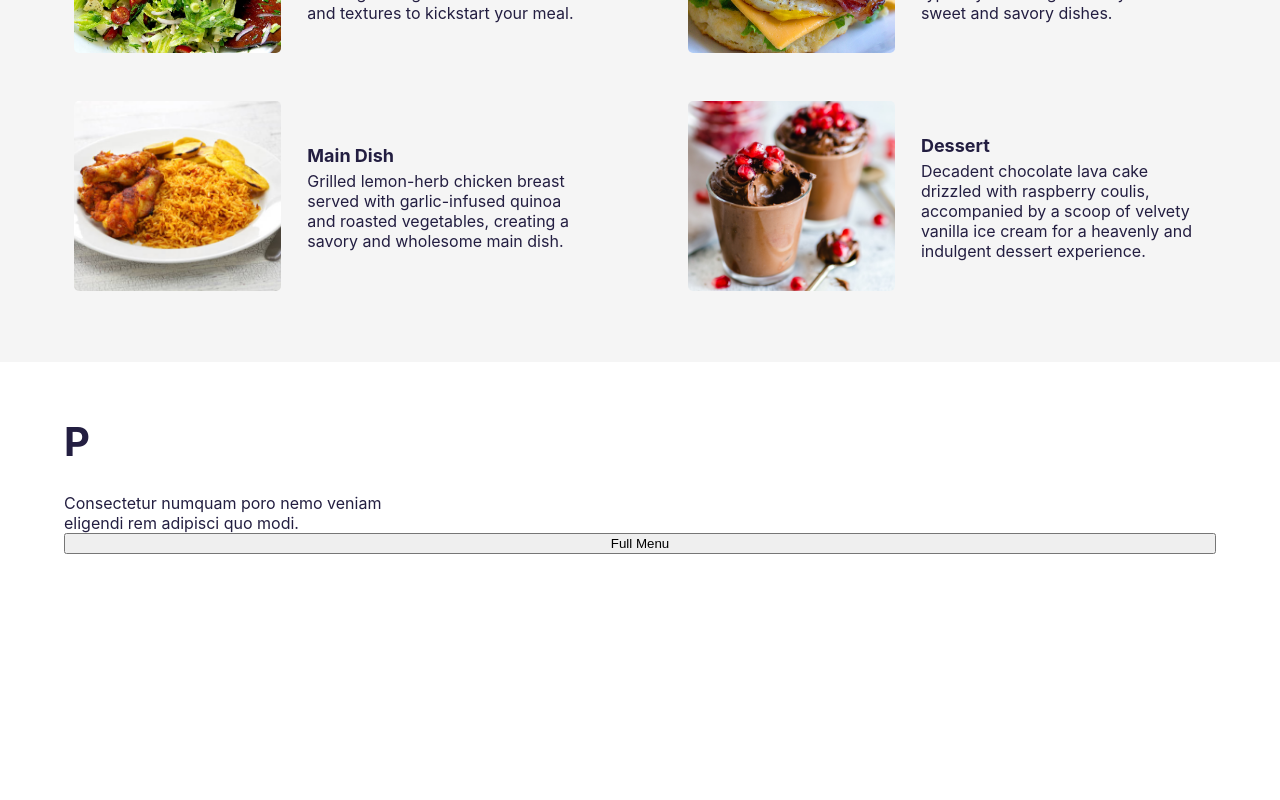
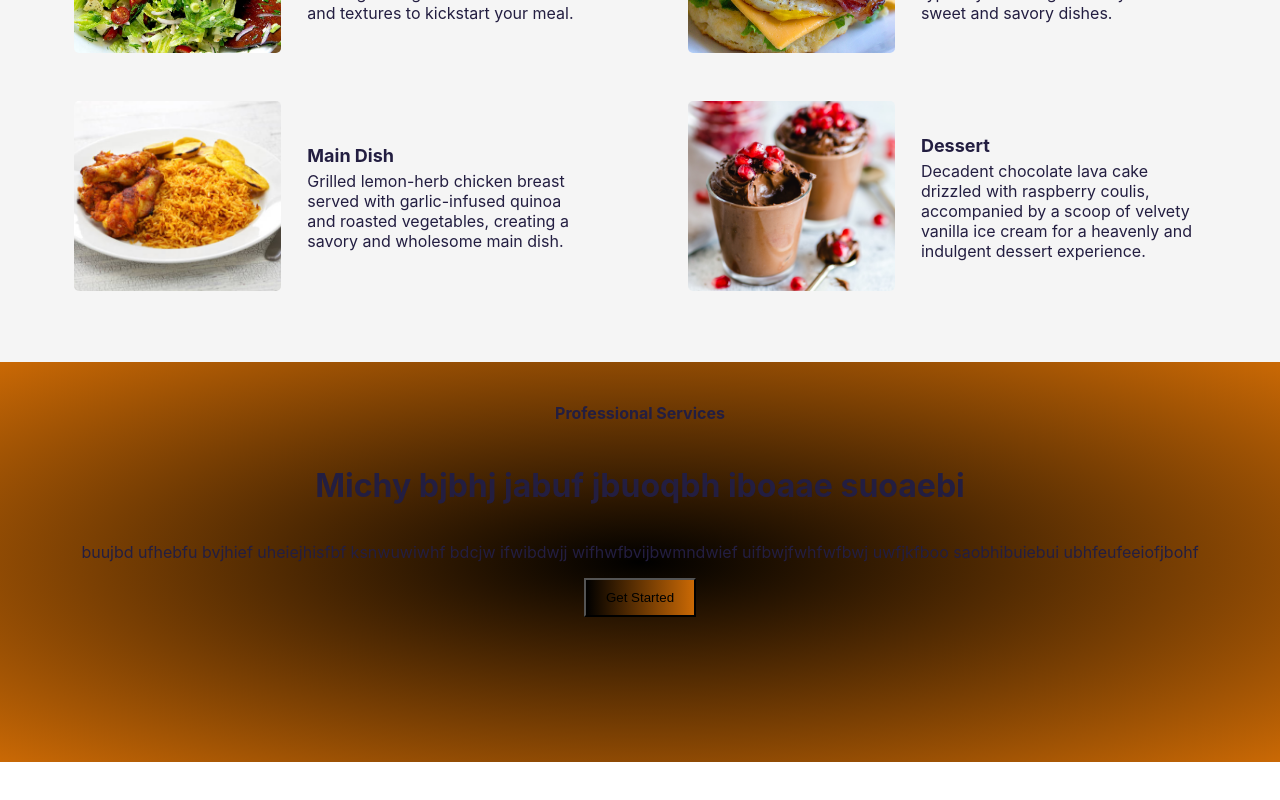
Before and after one commit to CynthiaOguamanam/Michys-Treat-FE, a React (Create React App) app: page / in a window 1280 px wide. Shown: the part 1038-1838 px from the top of the page. After the commit the page ends 1800 px from the top, so only its background shows below. Built offline with nearby package versions, Linux system fonts and the light colour scheme.

Commit message:
error fix

```diff
--- a/src/Components/LandingPage/LandingPage.js
+++ b/src/Components/LandingPage/LandingPage.js
@@ -2,7 +2,8 @@ import React from 'react'
 import styled from 'styled-components'
 import HeroPage from './HeroPage'
 import Whatyoulike from './Whatyoulike'
-import Menu from "./Menu.js"
+// import Menu from "./Menu.js"
+import Service from './Service'
 
 
 const LandingPage = () => {
@@ -10,7 +11,8 @@ const LandingPage = () => {
     <Container>
     <HeroPage/>
     <Whatyoulike/>
-    <Menu/>
+    <Service/>
+    {/* <Menu/> */}
     </Container>
   )
 }
--- /dev/null
+++ b/src/Components/LandingPage/Service.js
@@ -0,0 +1,41 @@
+import React from "react";
+import styled from "styled-components";
+
+const Service = () =>{
+    return(
+        <Container>
+            <Wrapper>
+                <H4>Professional Services</H4>
+                <H1>Michy bjbhj jabuf jbuoqbh iboaae suoaebi</H1>
+                <P>buujbd ufhebfu bvjhief uheiejhisfbf ksnwuwiwhf bdcjw ifwibdwjj wifhwfbvijbwmndwief uifbwjfwhfwfbwj uwfjkfboo saobhibuiebui ubhfeufeeiofjbohf</P>
+                <Button>Get Started</Button>
+            </Wrapper>
+        </Container>
+    )
+};
+
+export default Service;
+
+const Container = styled.div`
+width: 100%;
+height: 50vh;
+background-image: radial-gradient(#000000, #CA6905);
+display :flex;
+justify-content: center;
+align-items: center
+`;
+const Wrapper = styled.div`
+width: 90%;
+height: 90%;
+// background-color: whitesmoke;
+display : flex;
+flex-direction: column;
+align-items: center;
+`;
+const H4 = styled.h4``;
+const H1 = styled.h1``;
+const P = styled.p``;
+const Button = styled.button`
+padding: 10px 20px;
+background: linear-gradient(90deg, #000000, #CA6905);
+`;
```
